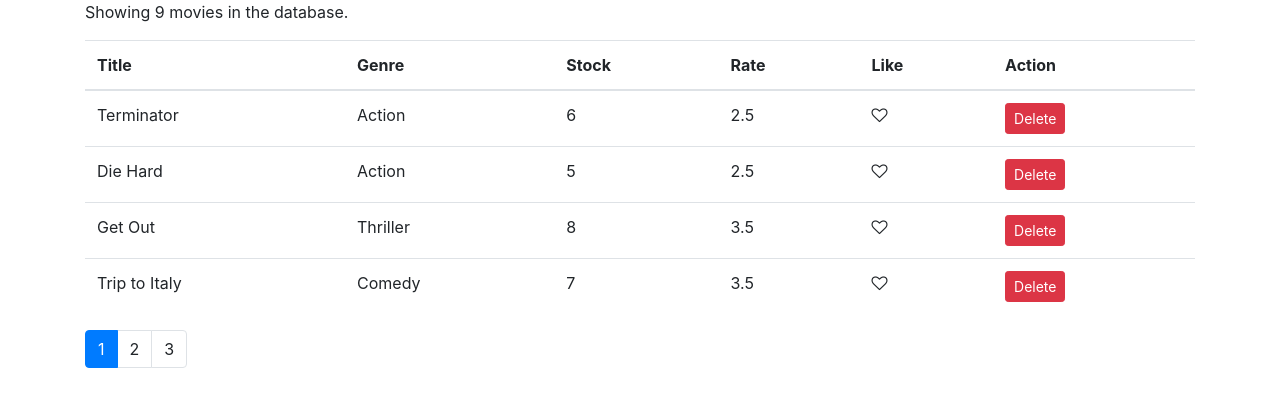
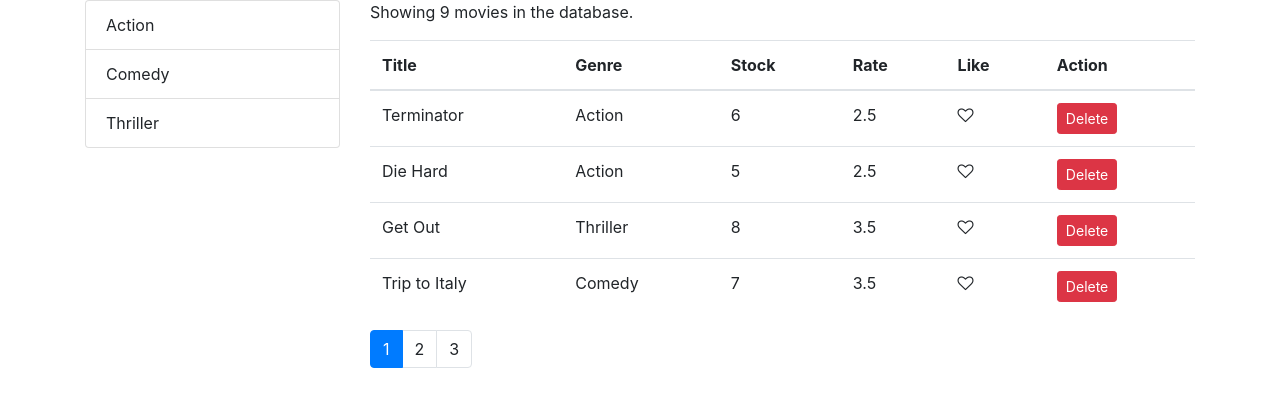
Before and after one commit to BrayoKane/vidly, a React (Create React App) app: page / in a window 1280 px wide. Shown: the top 406 px of the page. Built offline with nearby package versions, Linux system fonts and the light colour scheme.

Commit message:
feat(core): filtering - dispaly genre items

```diff
--- /dev/null
+++ b/src/components/common/listGroup.jsx
@@ -0,0 +1,26 @@
+import React from 'react';
+import _ from 'lodash';
+import PropTypes from "prop-types";
+
+const ListGroup = (props) => {
+    const {items, textProperty, valueProperty, onItemSelect} = props;
+
+    return (
+        <ul className="list-group">
+            {items.map(item => (
+                <li key={item[valueProperty]} className="list-group-item">
+                    {item[textProperty]}
+                </li>
+            ))}
+        </ul>
+    );
+}
+
+ListGroup.propTypes = {
+    items: PropTypes.array.isRequired,
+    textProperty: PropTypes.string.isRequired,
+    valueProperty: PropTypes.string.isRequired,
+    onItemSelect: PropTypes.func.isRequired
+}
+
+export default ListGroup;
--- a/src/components/movies.jsx
+++ b/src/components/movies.jsx
@@ -3,13 +3,20 @@ import {getMovies} from "../services/fakeMovieService";
 import Like from "./common/like";
 import Pagination from "./common/pagination";
 import {paginate} from "../utils/paginate";
+import ListGroup from "./common/listGroup";
+import {getGenres} from "../services/fakeGenreService";
 
 class Movies extends Component {
     state = {
-        movies: getMovies(),
+        movies: [],
+        genres: [],
         currentPage: 1,
         pageSize: 4
     };
+
+    componentDidMount() {
+        this.setState({movies: getMovies(), genres: getGenres()})
+    }
 
     handleDelete = movie => {
         this.setState({movies: this.state.movies.filter(m => m._id !== movie._id)})
@@ -19,12 +26,16 @@ class Movies extends Component {
         const movies = [...this.state.movies];
         const index = movies.indexOf(movie);
         movies[index] = {...movies[index]};
-        movies[index].liked =! movies[index].liked;
+        movies[index].liked = !movies[index].liked;
         this.setState({movies});
     };
 
     handlePageChange = (page) => {
-        this.setState({currentPage : page});
+        this.setState({currentPage: page});
+    };
+
+    handleGenreSelect = (genre) => {
+        console.log(genre);
     };
 
     render() {
@@ -36,7 +47,15 @@ class Movies extends Component {
         const movies = paginate(allMovies, currentPage, pageSize);
 
         return (
-            <React.Fragment>
+            <div className="row">
+                <div className="col-3">
+                    <ListGroup
+                        items={this.state.genres}
+                        valueProperty="_id"
+                        textProperty="name"
+                        onItemSelect={this.handleGenreSelect}/>
+                </div>
+                <div className="col">
                     <p>Showing {count} movies in the database.</p>
 
                     <table className="table">
@@ -58,7 +77,7 @@ class Movies extends Component {
                                 <td>{movie.numberInStock}</td>
                                 <td>{movie.dailyRentalRate}</td>
                                 <td>
-                                <Like liked={movie.liked} onClick={() => this.handleLike(movie)} />
+                                    <Like liked={movie.liked} onClick={() => this.handleLike(movie)}/>
                                 </td>
                                 <td>
                                     <button onClick={() => this.handleDelete(movie)}
@@ -74,7 +93,8 @@ class Movies extends Component {
                         pageSize={pageSize}
                         currentPage={currentPage}
                         onPageChange={this.handlePageChange}/>
-            </React.Fragment>
+                </div>
+            </div>
         );
     }
 }
```
Lines whose indentation alone changed are shown as unchanged.
